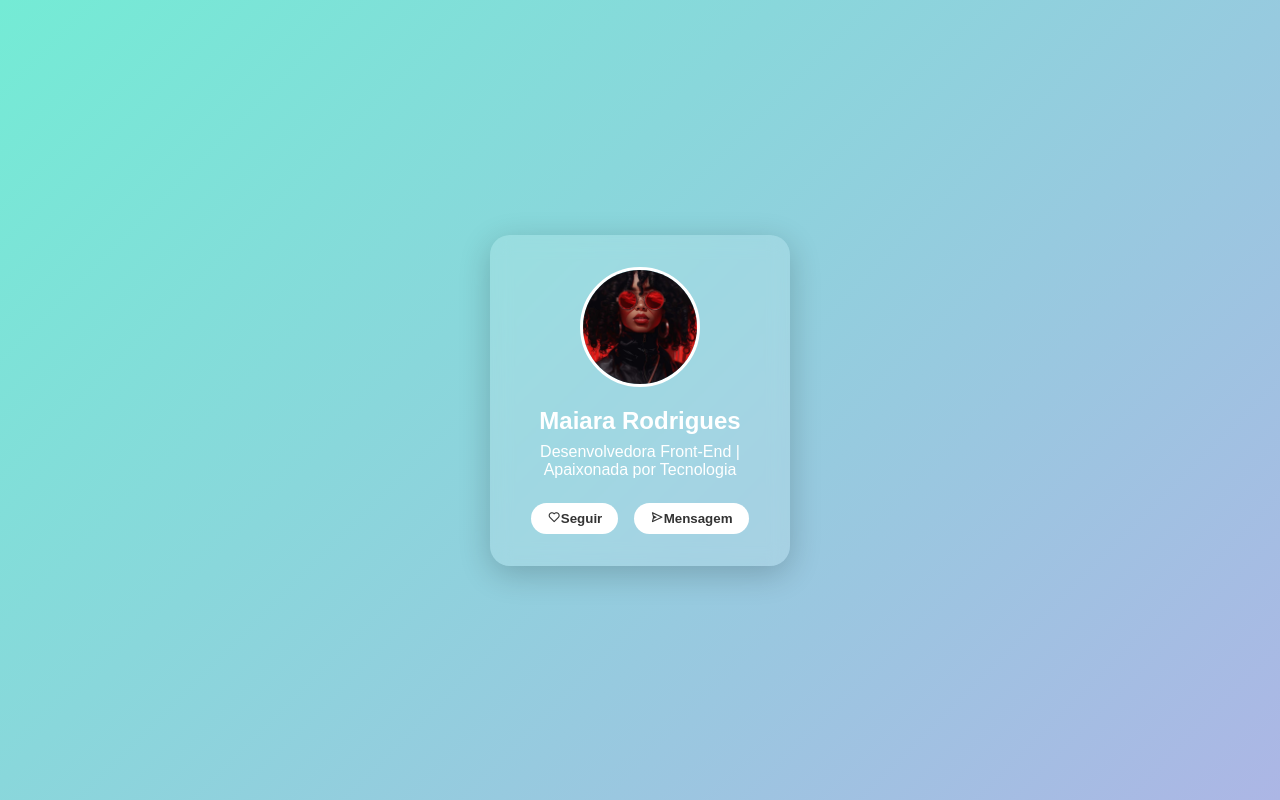
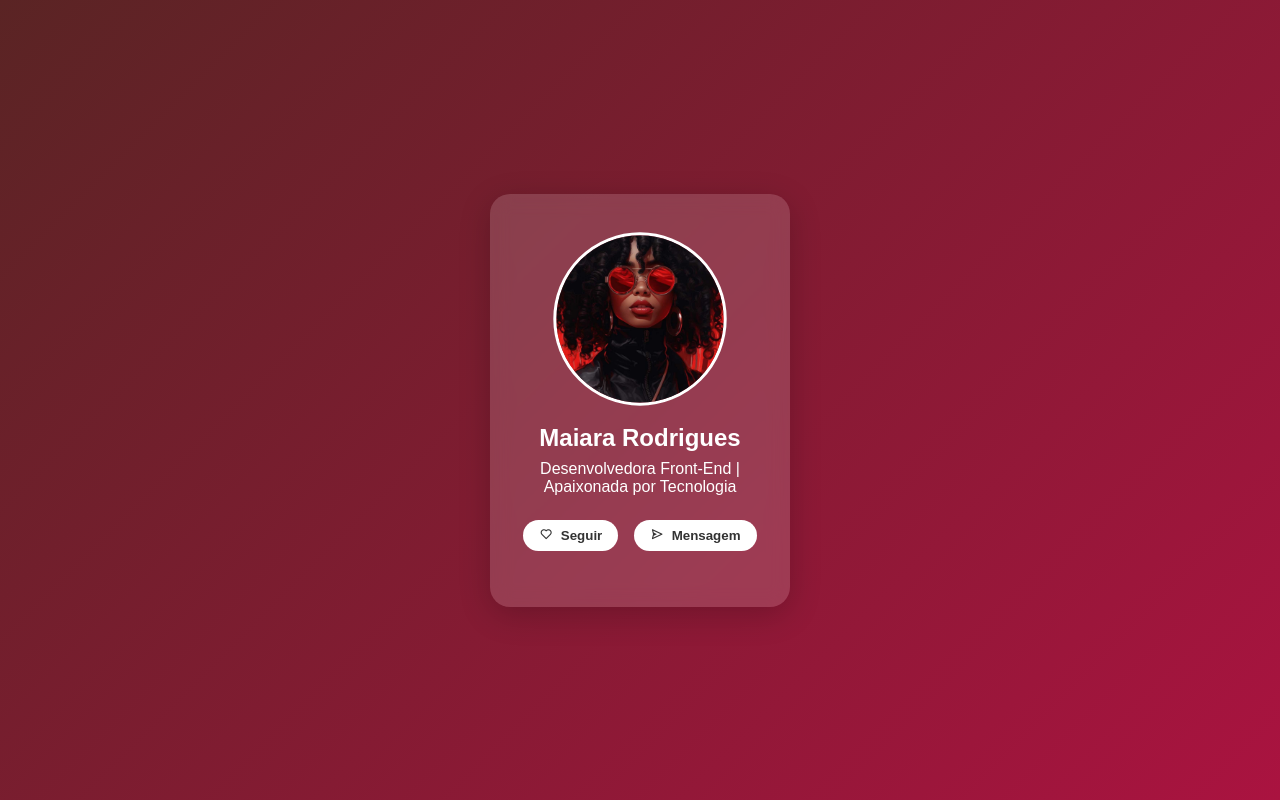
Before and after one commit to Maia-ra/Card-de-Perfil, a plain HTML site: page index.html in a window 1280 px wide. Drawn offline with nearby package versions, Linux system fonts and the light colour scheme.

```diff
--- a/css/style.css
+++ b/css/style.css
@@ -7,7 +7,7 @@
 
 body {
     height: 100vh;
-    background: linear-gradient(135deg, #74ebd5 0%, #ACB6E5 100%);
+    background: linear-gradient(135deg, #5a2424 0%, #aa1340 100%);
     display: flex;
     justify-content: center;
     align-items: center;
@@ -20,20 +20,31 @@
     backdrop-filter: blur(10px);
     border-radius: 20px;
     box-shadow: 0 8px 32px rgba(0, 0, 0, 0.2);
-    padding: 2rem;
+    padding: 2.5rem 2rem;
     text-align: center;
     max-width: 300px;
     color: #fff;
 }
 
+.card:hover {
+    transform: scale(1.02);
+    transition: 0.3 ease;
+}
+
 /* Foto */
 .profile-pic img {
-    width: 120px;
-    height: 120px;
+    width: 170px;
+    height: 170px;
     border-radius: 50%;
     object-fit: cover;
     margin-bottom: 1rem;
     border: 3px solid #fff;
+    transform: scale(1.02);
+    transition: 0.3 ease;
+}
+
+.profile-pic img:hover {
+    transform: scale(1.1);
 }
 
 /* Nome */
@@ -48,15 +59,19 @@
     margin-bottom: 1.5rem;
 }
 
-/* Botões */
 .buttons {
     display: flex;
     justify-content: center;
     gap: 1rem;
+    margin-top: 1.5rem;
+    margin-bottom: 1rem;
 }
 
 .buttons .btn-follow,
 .buttons .btn-message {
+    display: flex;
+    align-items: center;
+    gap: 0.5rem;
     padding: 0.5rem 1rem;
     border: none;
     border-radius: 25px;
@@ -64,15 +79,17 @@
     color: #333;
     font-weight: bold;
     cursor: pointer;
-    transition: 0.3s;
+    transition: transform 0.3s ease, background-color 0.3s ease, color 0.3s ease;
 }
 
 .buttons .btn-follow:hover {
     background-color: #4CAF50;
     color: #fff;
+    transform: scale(1.1);
 }
 
 .buttons .btn-message:hover {
     background-color: #2196F3;
     color: #fff;
+    transform: scale(1.1);
 }
```
